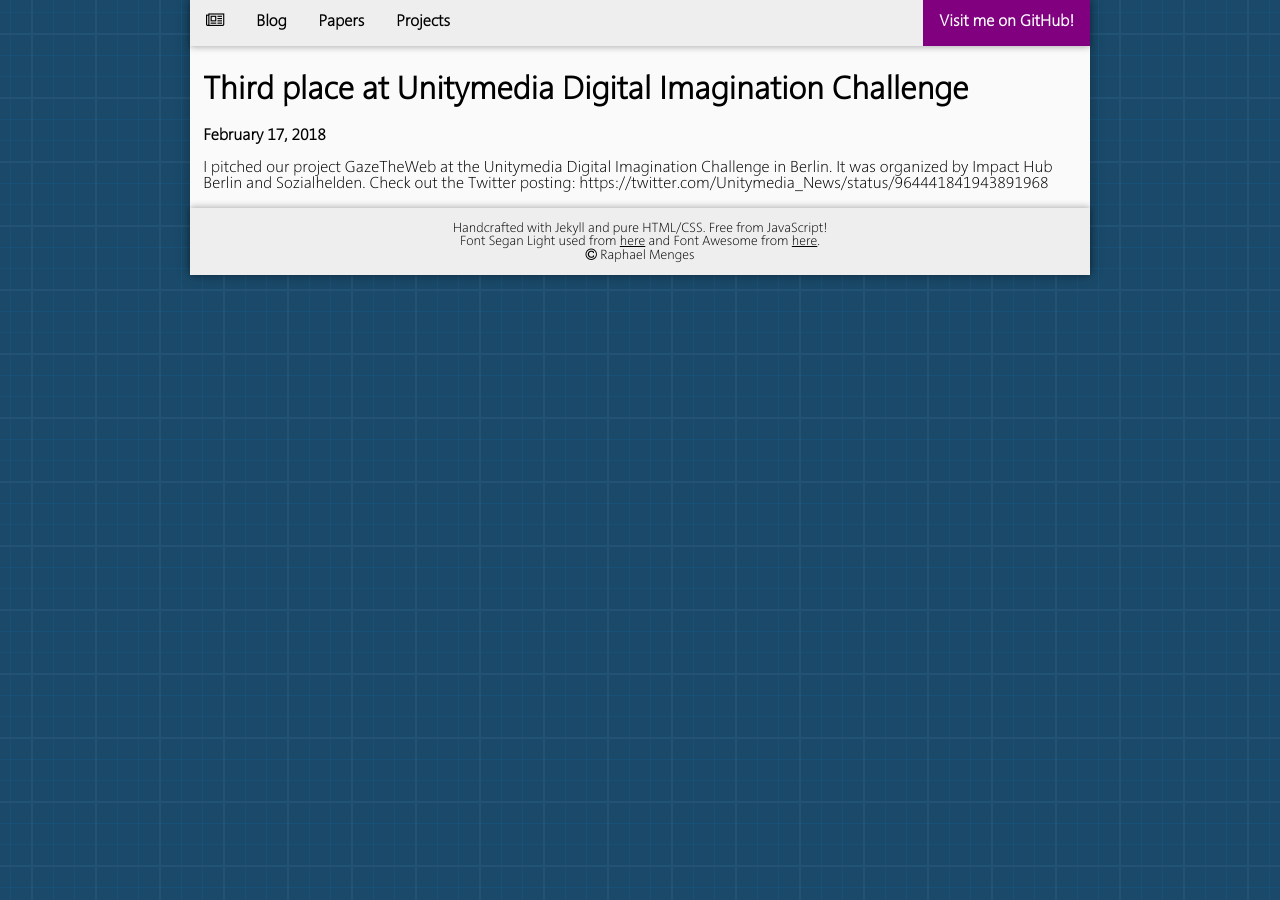
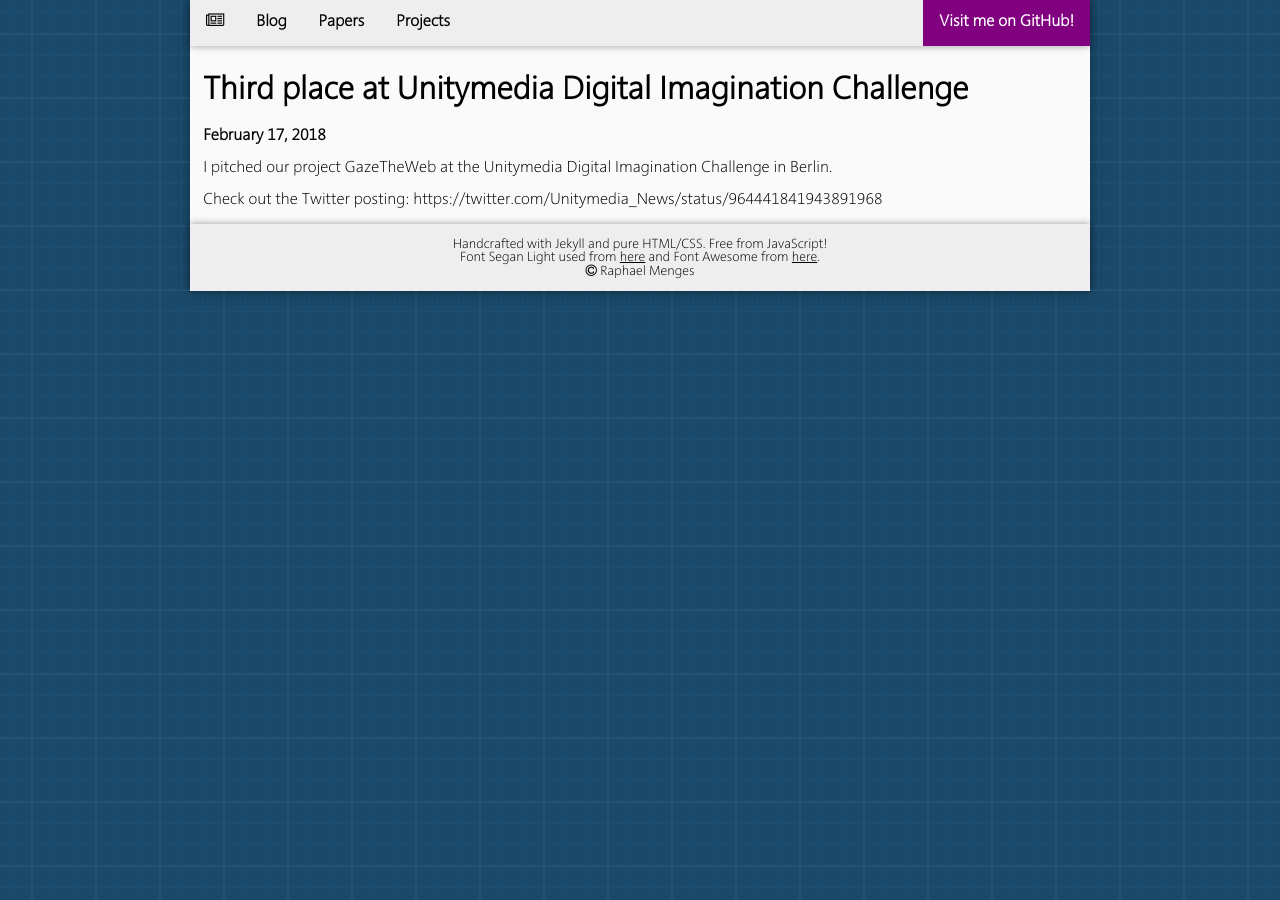
Before and after one commit to raphaelmenges/raphaelmenges.github.io, a Jekyll site: the page built from _posts/2018-02-17-dichallenge.md, in a window 1280 px wide. Built offline with Jekyll 4.4.1, drawn with Linux system fonts in a browser that asks for light colours.

Commit message:
Blog update.

```diff
--- a/_posts/2018-02-17-dichallenge.md
+++ b/_posts/2018-02-17-dichallenge.md
@@ -2,4 +2,6 @@
 layout: post
 title: Third place at Unitymedia Digital Imagination Challenge
 ---
-I pitched our project GazeTheWeb at the Unitymedia Digital Imagination Challenge in Berlin. It was organized by Impact Hub Berlin and Sozialhelden. Check out the Twitter posting: https://twitter.com/Unitymedia_News/status/964441841943891968
+I pitched our project GazeTheWeb at the Unitymedia Digital Imagination Challenge in Berlin.
+
+Check out the Twitter posting: https://twitter.com/Unitymedia_News/status/964441841943891968
```
